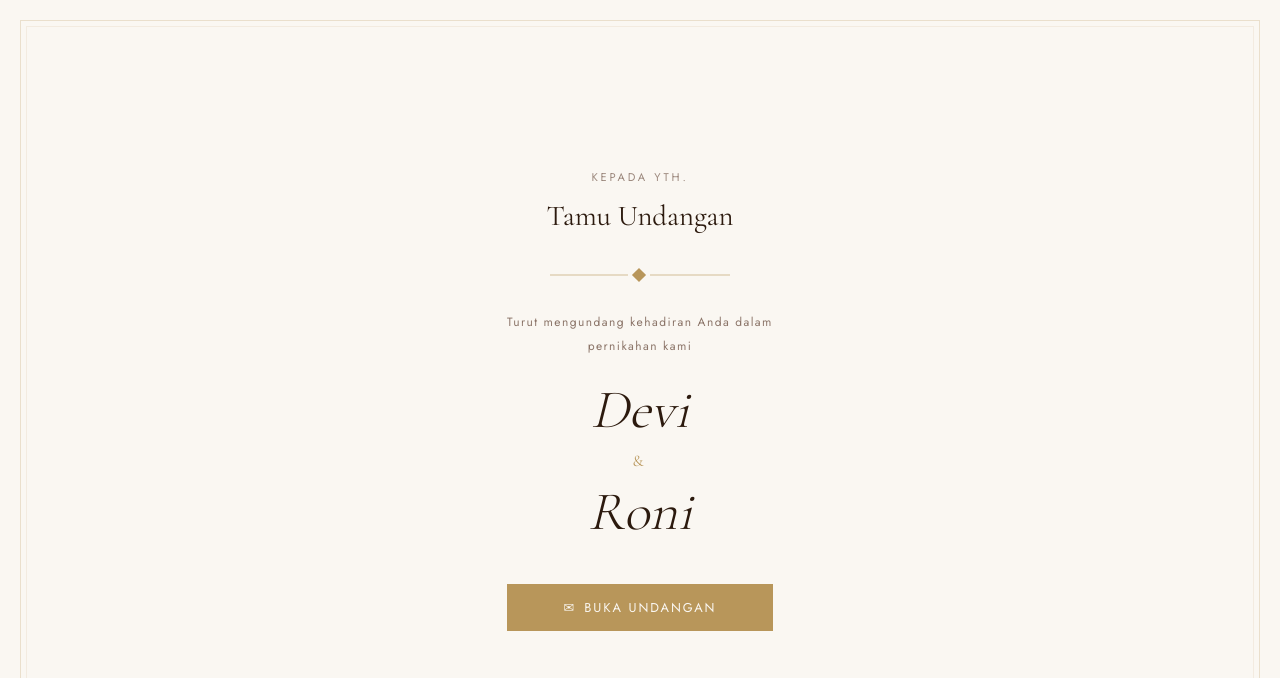
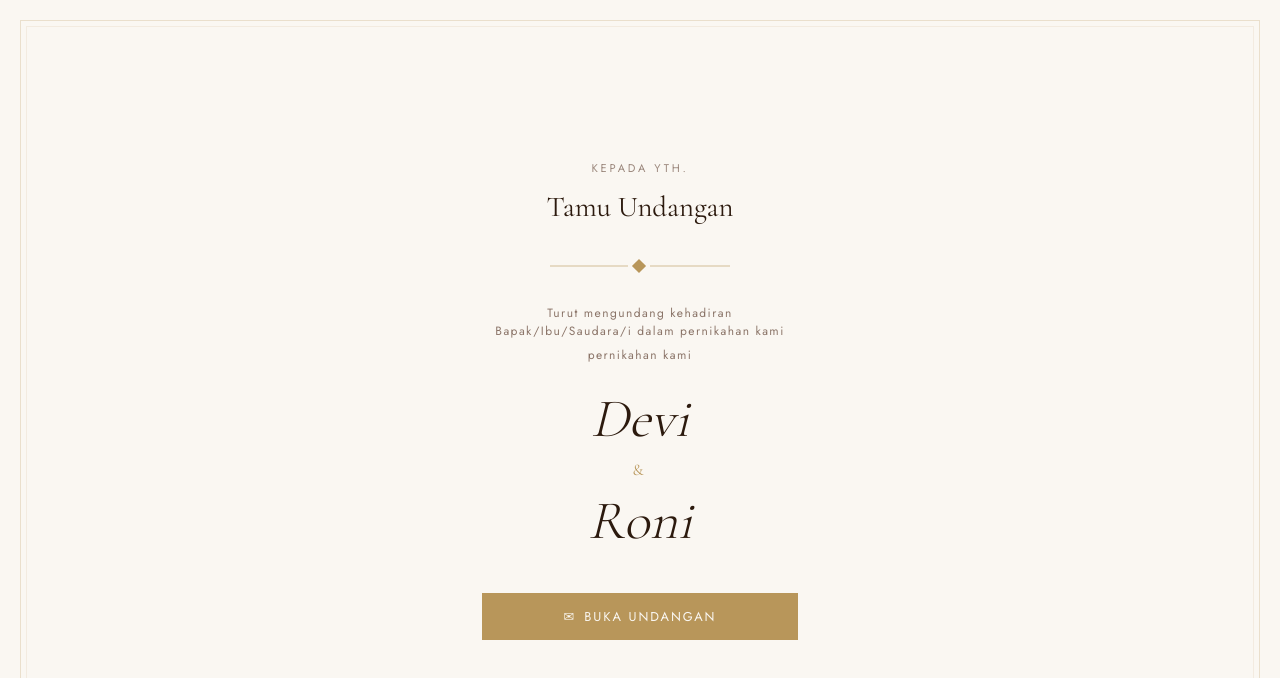
Before and after one commit to binggocreative25-hue/wedding-invitation, a Next.js app: page / in a window 1280 px wide. Shown: the top 678 px of the page. Built offline with nearby package versions, Linux system fonts and the light colour scheme.

Commit message:
update tampilan dan data klien Devi & Roni

```diff
--- a/components/Opening.jsx
+++ b/components/Opening.jsx
@@ -72,7 +72,7 @@ export default function Opening({ guestName, onOpen }) {
           marginBottom: '6px',
           animation: 'fadeUp 0.8s ease 0.6s both',
         }}>
-          Turut mengundang kehadiran Anda dalam
+          Turut mengundang kehadiran Bapak/Ibu/Saudara/i dalam pernikahan kami
         </p>
 
         <p style={{
--- a/config/wedding.js
+++ b/config/wedding.js
@@ -26,6 +26,7 @@ export const config = {
   },
 // ─── HERO BACKGROUND ───────────────────────────────────────
 heroImage: '/images/hero.jpg',  // foto khusus hero, bebas pilih
+
   // ─── TANGGAL COUNTDOWN ─────────────────────────────────────
   // Format: '2025-09-14T08:00:00' (waktu lokal)
   weddingDateTime: '2026-06-10 10:00:00',
```
